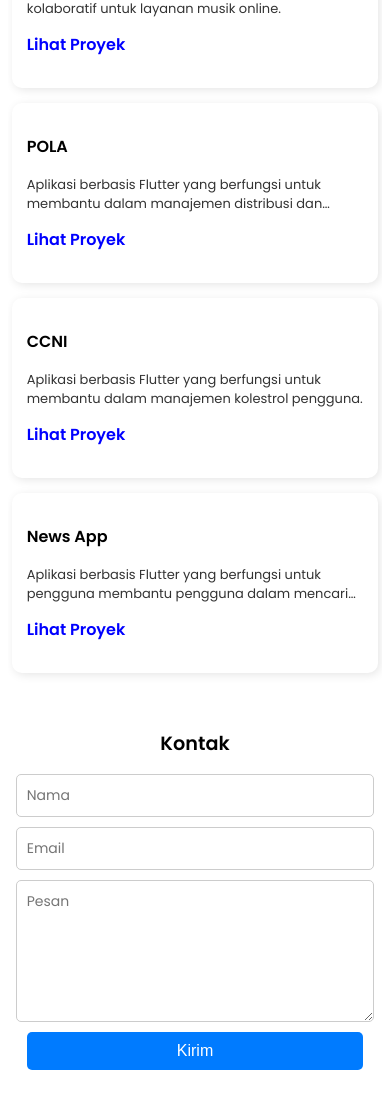
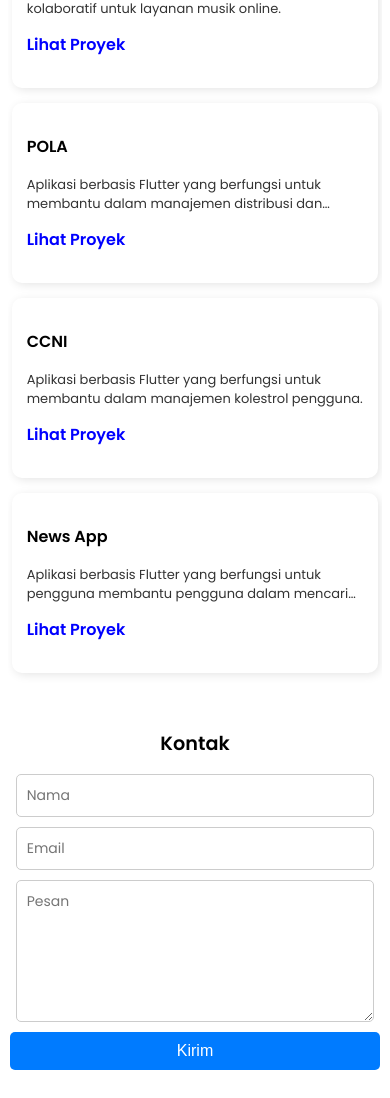
Before and after one commit to PumaSgnd/my-portfolio, a React (Create React App) app: page / in a window 390 px wide. Shown: the part 1450-2548 px from the top of the page. Built offline with nearby package versions, Linux system fonts and the light colour scheme.

Commit message:
Update contact.css

```diff
--- a/src/css/contact.css
+++ b/src/css/contact.css
@@ -161,7 +161,7 @@
     }
 
     #contact form button {
-        width: 100%; /* Tombol lebih lebar untuk sentuhan lebih mudah */
+        width: 110%; /* Tombol lebih lebar untuk sentuhan lebih mudah */
     }
 
     .modal-container {
```
